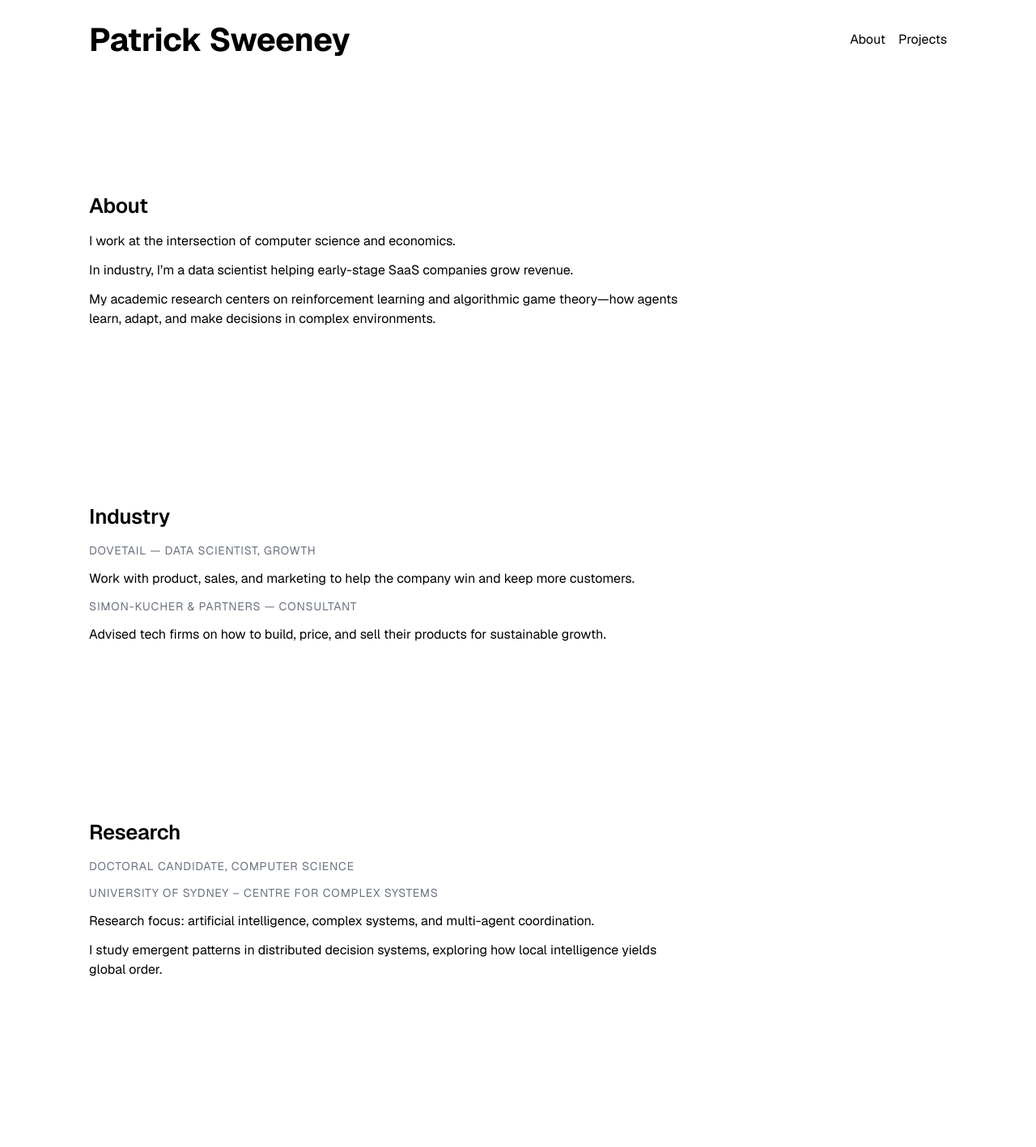
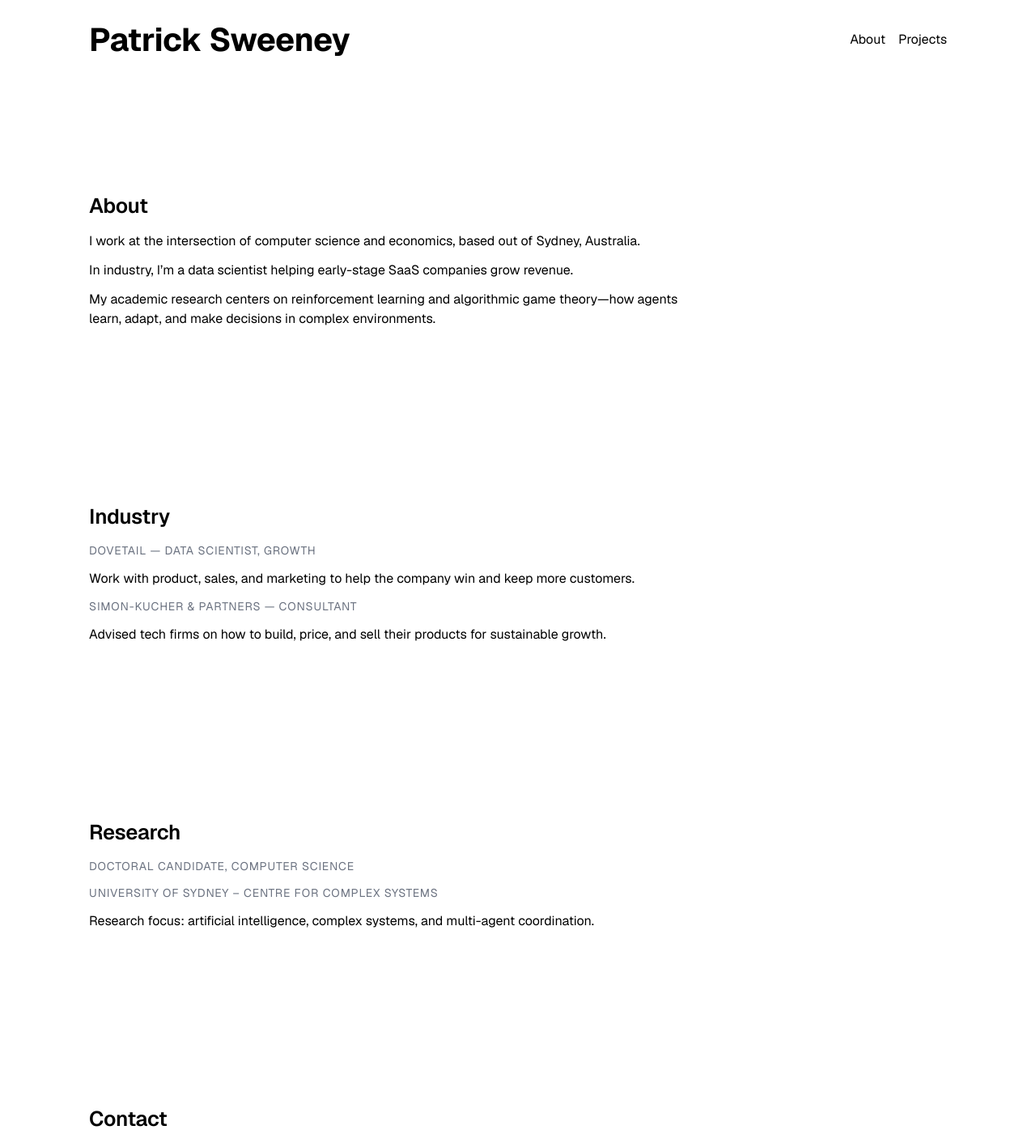
Before and after one commit to patricesweeney/personal-website, a React (Vite) app: page / in a window 1280 px wide. Shown: the top 1417 px of the page at 81% size. Built offline with nearby package versions, Linux system fonts and the light colour scheme.

Commit message:
content: update About location; remove emergent patterns line

```diff
--- a/src/App.tsx
+++ b/src/App.tsx
@@ -26,7 +26,7 @@
                   <div className="grid grid-12">
                     <div className="span-12">
                       <p>
-                        I work at the intersection of computer science and economics.
+                        I work at the intersection of computer science and economics, based out of Sydney, Australia.
                       </p>
                       <p>
                         In industry, I’m a data scientist helping early-stage SaaS companies grow revenue.
@@ -63,9 +63,7 @@
                       <p>
                         Research focus: artificial intelligence, complex systems, and multi-agent coordination.
                       </p>
-                      <p>
-                        I study emergent patterns in distributed decision systems, exploring how local intelligence yields global order.
-                      </p>
+
                     </div>
                   </div>
                 </section>
```
